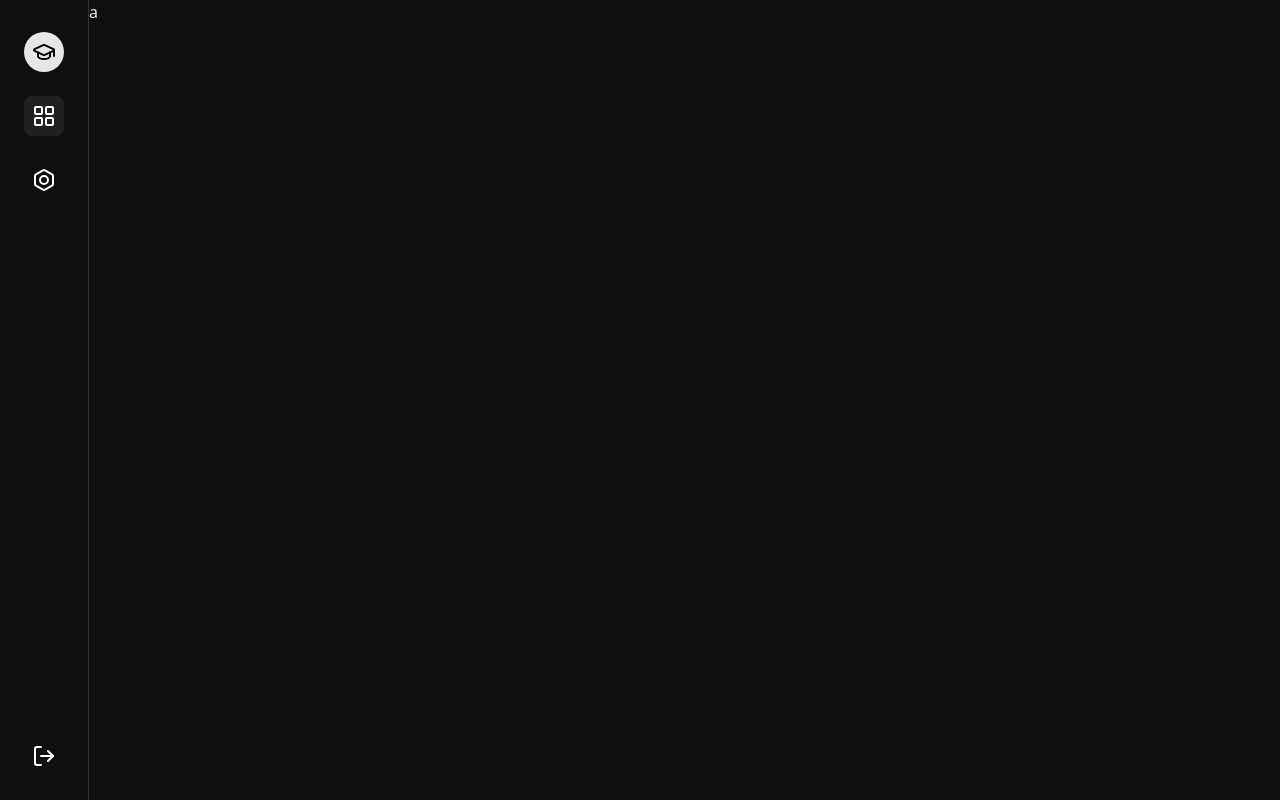
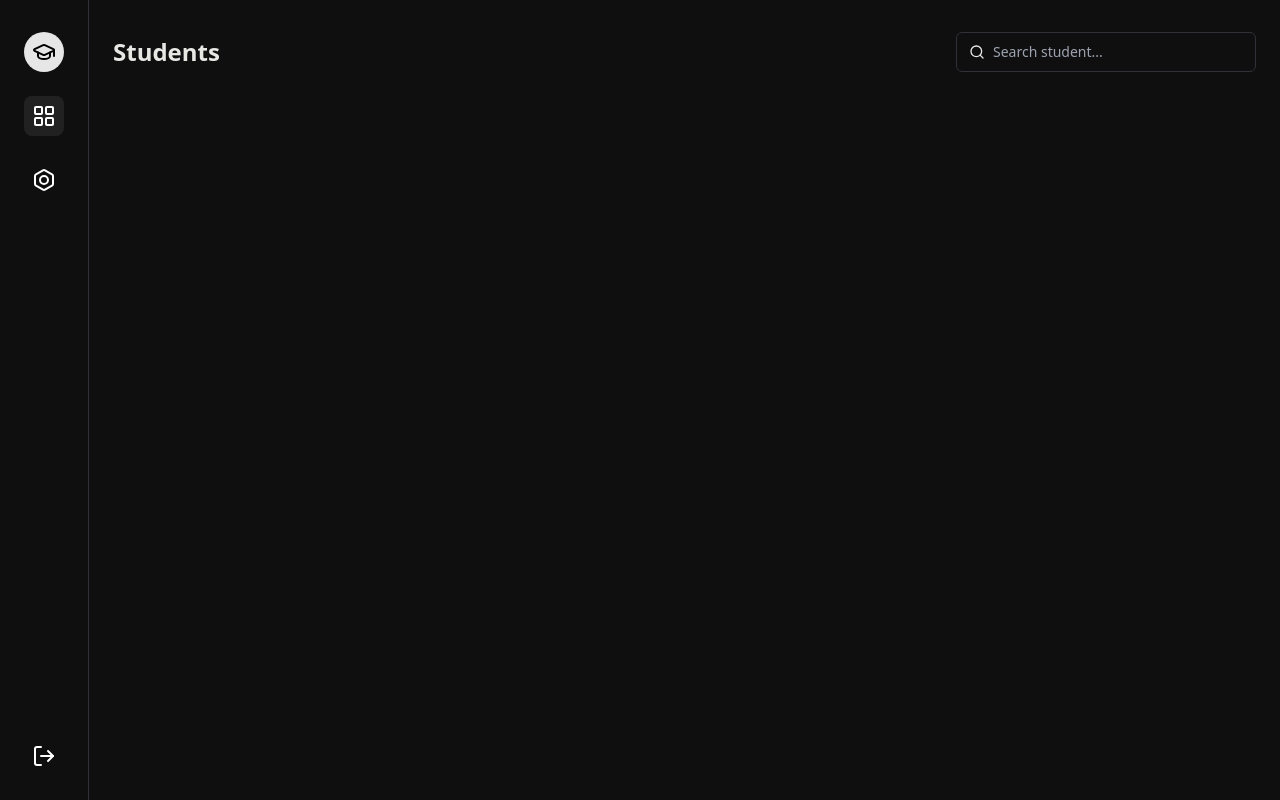
Before and after one commit to israelcruzz/-teacher_access, a React (Vite) app in the folder frontend/teacher_access/: page / in a window 1280 px wide. Built offline with nearby package versions, Linux system fonts and the light colour scheme.

Commit message:
feat: add search input

```diff
--- a/frontend/teacher_access/src/pages/app/home/index.tsx
+++ b/frontend/teacher_access/src/pages/app/home/index.tsx
@@ -1,7 +1,16 @@
+import { Search } from "lucide-react";
+
 export const Home = () => {
   return (
-    <main>
-      <h1>a</h1>
+    <main className="w-full py-8 px-6">
+      <header className="flex justify-between items-center">
+        <h1 className="text-2xl font-bold">Students</h1>
+
+        <div className="flex w-[300px] h-10 rounded-md border border-input bg-background px-3 py-2 text-sm ring-offset-background file:border-0 file:bg-transparent file:text-sm file:font-medium placeholder:text-muted-foreground focus-visible:outline-none focus-visible:ring-2 focus-visible:ring-ring focus-visible:ring-offset-2 disabled:cursor-not-allowed disabled:opacity-50 items-center gap-2">
+          <Search className="h-4 w-4" />
+          <input type="text" className="bg-transparent outline-none" placeholder="Search student..." />
+        </div>
+      </header>
     </main>
   );
 };
```
